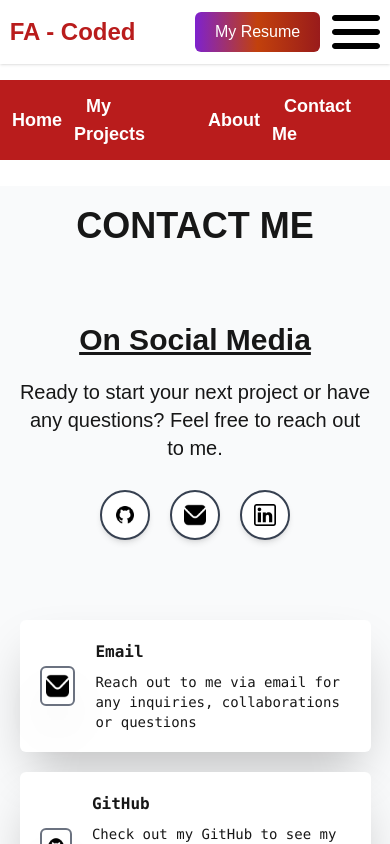
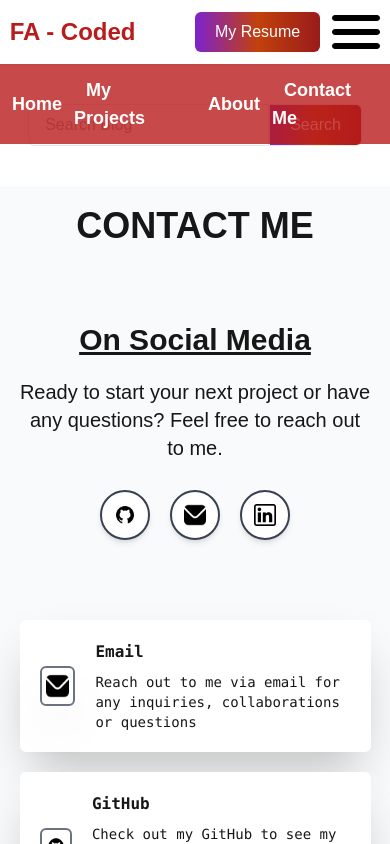
Before and after one commit to FirstAyo/fa-coded-cms, a Next.js app: page /contact in a window 390 px wide. Both pictures are taken after a click on the picture 356 px from the left and 32 px from the top of the page. Shown: the top 844 px of the page. Built offline with nearby package versions, Linux system fonts and the light colour scheme.

Commit message:
added some styling to some pages and components

```diff
--- a/app/(client)/layout.js
+++ b/app/(client)/layout.js
@@ -25,7 +25,7 @@ export default function RootLayout({ children }) {
       <body
         className={`${geistSans.variable} ${geistMono.variable} antialiased`}
       >
-        <section className="max-w-[1440px] mx-auto shadow-xl">
+        <section className="max-w-[1440px] mx-auto shadow-2xl">
           <Header />
           {children}
           <Footer />
--- a/app/(client)/project/page.jsx
+++ b/app/(client)/project/page.jsx
@@ -4,6 +4,7 @@ import React from "react";
 function ProjectsPage() {
   return (
     <div>
+        <h1 className="text-2xl px-16 border-b border-red-800 lg:w-[95%] mx-auto">All Projects</h1>
       <ProjectCard />
     </div>
   );
--- a/app/(client)/projects/[slug]/page.jsx
+++ b/app/(client)/projects/[slug]/page.jsx
@@ -138,14 +138,14 @@ async function BlogArticle({ params }) {
               <Button text="View Live Website" />
             </div>
 
-            <div className="flex justify-between align-bottom w-[90%] mx-auto mb-10">
+            {/* <div className="flex justify-between align-bottom w-[90%] mx-auto mb-10">
               <button className="text-xl font-bold bg-gradient-to-r from-purple-700 via-orange-700 to-red-800 bg-clip-text text-transparent">
                 Prev
               </button>
               <button className="text-xl font-bold bg-gradient-to-r from-purple-700 via-orange-700 to-red-800 bg-clip-text text-transparent">
                 Next
               </button>
-            </div>
+            </div> */}
           </div>
         </article>
 
--- a/app/components/Footer.jsx
+++ b/app/components/Footer.jsx
@@ -26,7 +26,7 @@ function Footer() {
 
   return (
     <>
-      <footer className="border-t-2 border-red-800 font-mono w-[95%] mx-auto">
+      <footer className="border-t border-red-800 font-mono lg:w-[95%] mx-auto">
         <p className="text-lg font-semibold text-gray-600 text-center py-3 w-[90%] mx-auto">
           2024. All Rights Reserved. Fa-Coded
         </p>
--- a/app/components/Header.jsx
+++ b/app/components/Header.jsx
@@ -30,7 +30,7 @@ function Header() {
 
             <div
               className={
-                "lg:flex absolute top-20 w-full bg-red-700 lg:bg-transparent mx-auto lg:top-0 left-0 right-0 lg:relative flex-1 py-2 items-center justify-center lg:justify-between lg:show lg:gap-0 " +
+                "lg:flex absolute top-16 w-full bg-red-700/80 lg:bg-transparent mx-auto lg:top-0 left-0 right-0 lg:relative flex-1 py-2 items-center justify-center lg:justify-between lg:show lg:gap-0 " +
                 (toggleMenu ? "flex show" : "hidden")
               }
             >
--- a/app/components/Projectcard.jsx
+++ b/app/components/Projectcard.jsx
@@ -32,12 +32,12 @@ async function ProjectCard() {
 
   return (
     <>
-      <section className="bg-gray-100">
-        <main className=" w-[95%] mx-auto gap-8 md:gap-4 grid md:grid-cols-2 lg:grid-cols-3 my-5 py-10">
+      <section className="bg-gray-50">
+        <main className=" w-[95%] mx-auto gap-8 md:gap-4 grid md:grid-cols-2 lg:grid-cols-3 py-10">
           {data.map((post, idx) => (
             <div
               key={idx}
-              className="rounded-t-md relative bg-white px-3 py-3 shadow-xl"
+              className="rounded-t-md relative bg-white px-3 py-3 shadow-2xl"
             >
               <Link href={`/projects/${post.currentSlug}`}>
                 {" "}
--- a/app/components/SideBar.jsx
+++ b/app/components/SideBar.jsx
@@ -24,7 +24,7 @@ async function SideBar() {
 
   return (
     <>
-      <section className=" lg:w-[35%] mx-auto">
+      <section className=" lg:w-[35%] mx-auto px-3">
         <main className=" gap-8 md:gap-4 grid md:grid-cols-2 lg:grid-cols-1">
           {data.map((post, idx) => (
             <div
```
